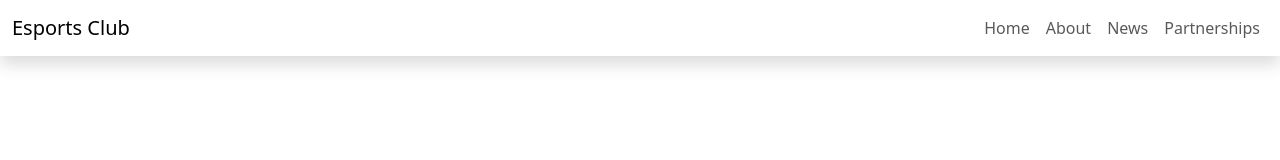
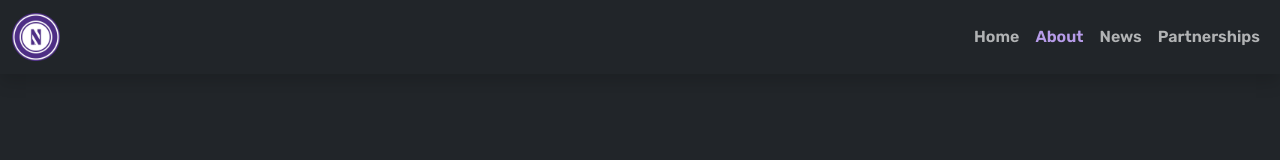
Before and after one commit to stan5370/396esportswebsite, a plain HTML site: page src/about.html in a window 1280 px wide. Drawn offline with nearby package versions, Linux system fonts and the light colour scheme.

Commit message:
dark mode, added logo to replace text in header, active page has a different header color

```diff
--- a/src/about.html
+++ b/src/about.html
@@ -1,11 +1,11 @@
 <!DOCTYPE html>
-<html lang="en">
+<html lang="en" data-bs-theme="dark">
 <head>
     <meta charset="UTF-8">
     <meta name="viewport" content="width=device-width, initial-scale=1.0">
     <title>About | Esports Club</title>
     <link rel="icon" type="image/x-icon" href="/images/favicon.ico">
-
+    <link rel="stylesheet" href="style.css">
     <!-- Bootstrap CSS CDN -->
     <link href="https://cdn.jsdelivr.net/npm/bootstrap@5.3.3/dist/css/bootstrap.min.css" rel="stylesheet" integrity="sha384-QWTKZyjpPEjISv5WaRU9OFeRpok6YctnYmDr5pNlyT2bRjXh0JMhjY6hW+ALEwIH" crossorigin="anonymous">
 
@@ -17,7 +17,9 @@
     <!-- Your content goes here -->
     <nav class="navbar navbar-expand-sm shadow" >
         <div class="container-fluid d-flex">
-            <a class="navbar-brand" href="index.html">Esports Club</a>
+            <a class="navbar-brand" href="index.html">
+                <img src="images/favicon.ico" alt="Esports Club Logo" class="d-inline-block">
+            </a>
             <button class="navbar-toggler" type="button" data-bs-toggle="collapse" data-bs-target="#navbarSupportedContent" aria-controls="navbarSupportedContent" aria-expanded="false" aria-label="Toggle navigation">
                 <span class="navbar-toggler-icon"></span>
             </button>
@@ -26,13 +28,13 @@
                     <li class="nav-item">
                         <a class="nav-link" href="index.html">Home</a>
                     </li>
-                    <li class="nav-item">
+                    <li class="nav-item active">
                         <a class="nav-link" href="about.html">About</a>
                     </li>
                     <li class="nav-item">
                         <a class="nav-link" href="news.html">News</a>
                     </li>
-                    <li class="nav-item active">
+                    <li class="nav-item">
                         <a class="nav-link" href="partnerships.html">Partnerships</a>
                     </li>
                 </ul>
--- a/src/style.css
+++ b/src/style.css
@@ -0,0 +1,12 @@
+@import url('https://fonts.googleapis.com/css2?family=Rubik:ital,wght@0,300..900;1,300..900&display=swap');
+
+.navbar a {
+    font-family: "Rubik", Courier, monospace;
+    font-weight: 600;
+}
+
+.active {
+    font-family: Courier, monospace;
+    font-weight: 600;
+    --bs-nav-link-color: #b79ce9;
+}
```
Also changed, not shown: src/index.html (+5 -3 lines), src/news.html (+5 -3 lines), src/partnerships.html (+5 -3 lines).
